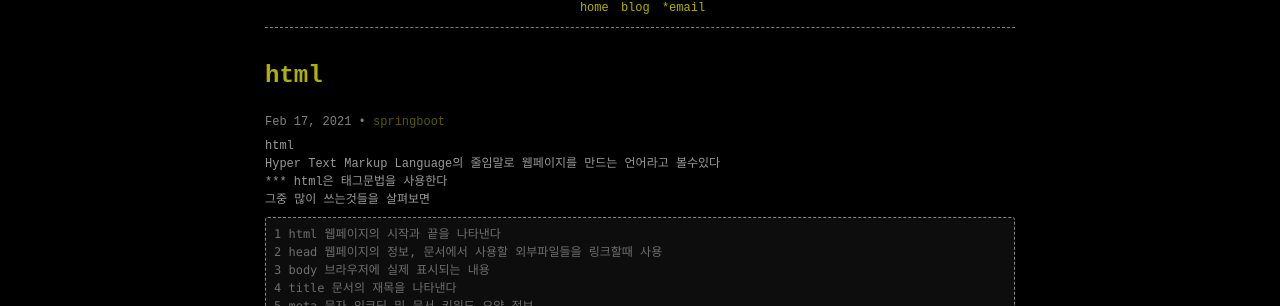
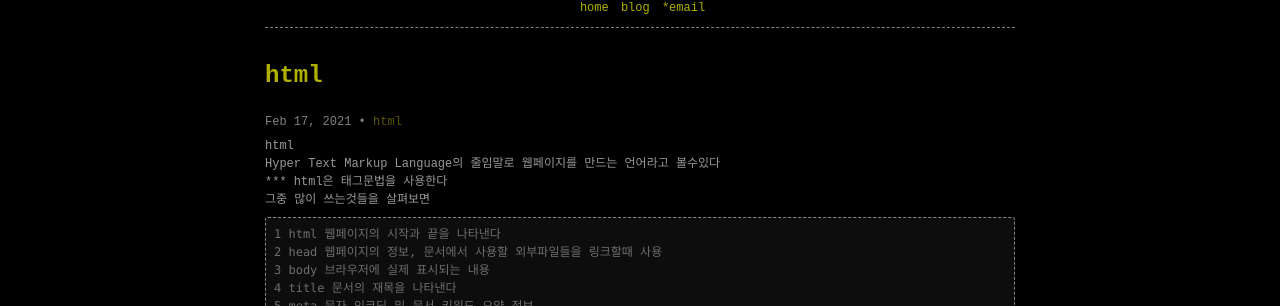
Before and after one commit to jongseok6598/blog, a Jekyll site: the page built from _posts/2020/2021-02-17-html.md, in a window 1280 px wide. Shown: the part 146-452 px from the top of the page. Built offline with Jekyll 4.4.1, drawn with Linux system fonts in a browser that asks for light colours; comment, search, counter and statistics services are not loaded.

Commit message:
html tags

```diff
--- a/_posts/2020/2021-02-17-html.md
+++ b/_posts/2020/2021-02-17-html.md
@@ -5,7 +5,7 @@ date:	2021-02-17 12:00:00
 categories:
     - blog
 tags:
-    - springboot
+    - html
 ---
 html
 Hyper Text Markup Language의 줄임말로 웹페이지를 만드는 언어라고 볼수있다
```
